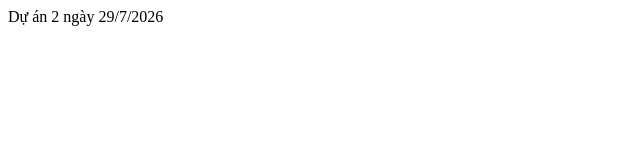
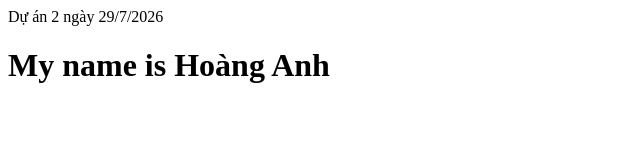
Before and after one commit to TeacherBear007/Duan_2, a plain HTML site: page index.html in a window 1280 px wide. Shown: the whole page, without its empty margins (0-640 px from the left). Drawn offline with Linux system fonts and the light colour scheme.

Commit message:
2nd commit

```diff
--- a/index.html
+++ b/index.html
@@ -6,5 +6,6 @@
     <title>Document</title>
   </head>
   Dự án 2 ngày 29/7/2026
+  <h1>My name is Hoàng Anh</h1>
   <body></body>
 </html>
```
